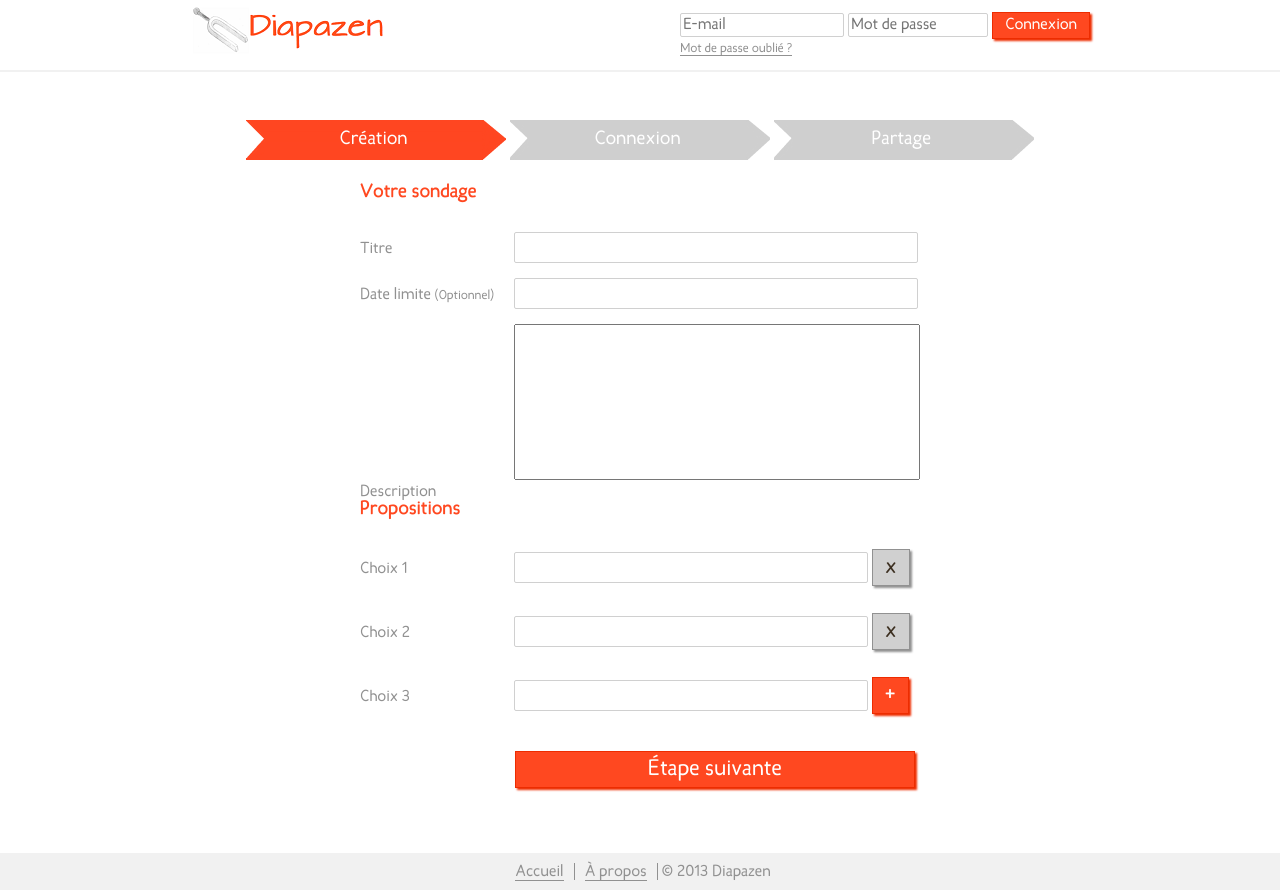
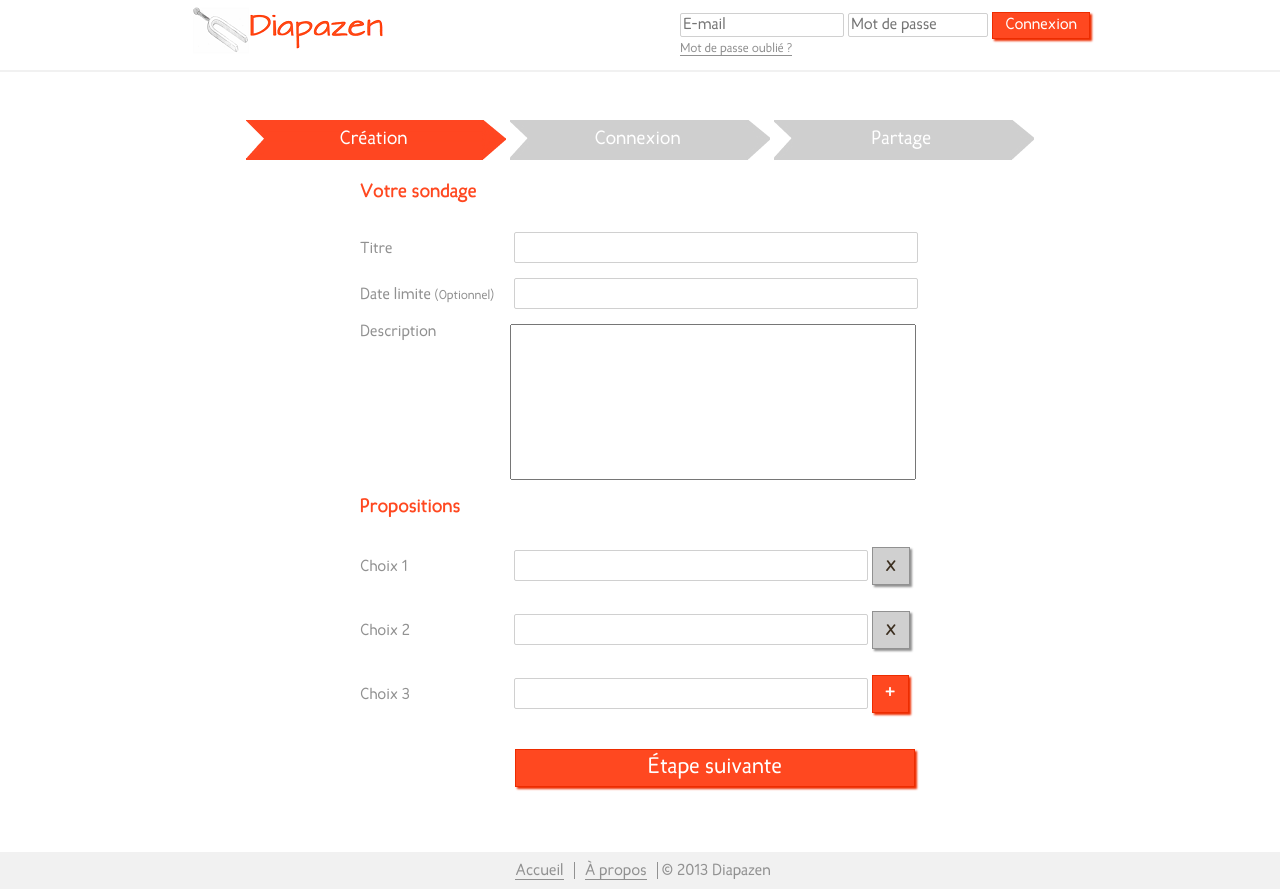
Before and after one commit to diapazen/diapazen, a PHP site: a page that uses index.php in a window 1280 px wide. Run offline with PHP 8.4, Linux system fonts and the light colour scheme; some libraries are stand-ins or nearby versions.

Commit message:
Corrections formulaires

```diff
--- a/app/view/css/diapazen.css
+++ b/app/view/css/diapazen.css
@@ -220,5 +220,5 @@ footer ul li
 
 .textarea_box label
 {
-    vertical-align: middle;
+    float: left;
 }
--- a/app/view/php/pollShare.php
+++ b/app/view/php/pollShare.php
@@ -8,8 +8,10 @@
                 <label class="text" for="poll_link" >Lien</label>
                 <input type="text" id="poll_link" class="text_edit" onClick="this.select();" value="localhost<?php echo $this->getHomeUrl().'/p/'.$pollUrl; ?>" />
                 <h3 class="small_title">Partagez ce lien par e-mail</h3>
-                <label class="text" for="mails">E-mails</label>
-                <textarea class="text_edit" id="mails" name="mails" placeholder="mail.example@mail.com"></textarea>
+                <div class="textarea_box">
+                    <label class="text" for="mails">E-mails</label>
+                    <textarea class="text_edit" id="mails" name="mails" placeholder="mail.example@mail.com"></textarea>
+                </div>
                 <input class="orange_button" type="submit" value="Partager">
                 <a class="orange_button" href="<?php echo $this->getHomeUrl().'/p/'.$pollUrl; ?>">Voir le sondage</a>
             </form>
```
